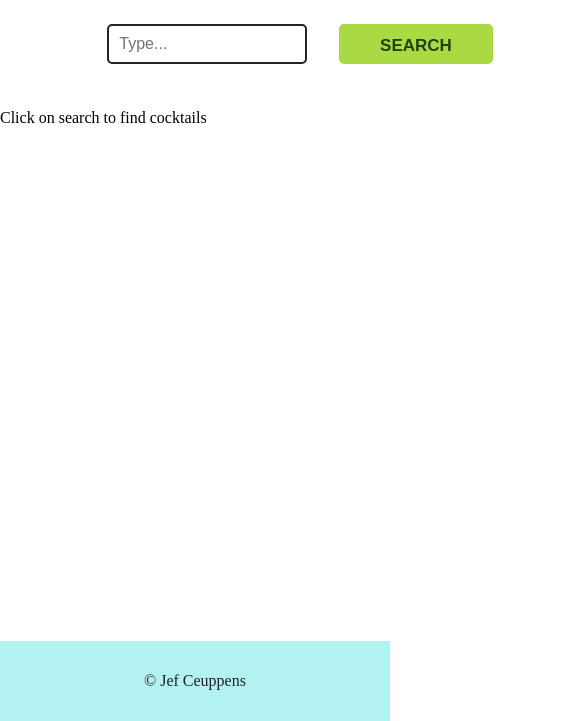
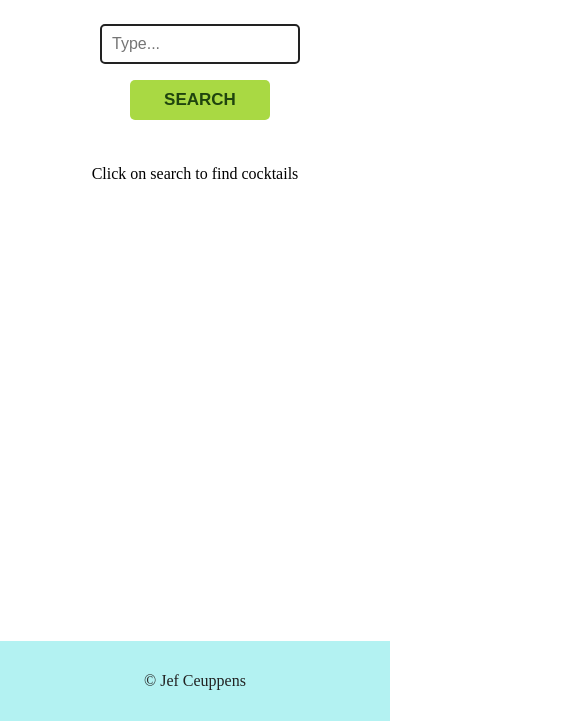
Before and after one commit to JefC-94/cocktail-app, a website built with Parcel: page index.html in a window 390 px wide. Shown: the part 123-844 px from the top of the page, 585 px wide, since content can reach past the window. Built offline with nearby package versions, Linux system fonts and the light colour scheme.

Commit message:
style update: responsive

```diff
--- a/css/style.scss
+++ b/css/style.scss
@@ -55,7 +55,7 @@ form{
   }
 
   input#submitBtn{
-    padding:.7em 2.4em;
+    width:140px;
     height:40px;
     background:#A9D943;
     color:#1f440e;
@@ -124,7 +124,31 @@ form{
   }
 }
 
+@media screen and (max-width:900px){
 
+  form{
+    flex-direction: column;
+    align-items:center;
+    width:400px;
+
+    input#cocktailInput{
+      margin-right:0;
+      margin-bottom:1em;
+    }
+
+    #submitBtn{
+      width:50px;
+    }
+
+  }
+
+  .cocktail-grid{
+    flex-direction: column;
+    width:90%;
+    align-items: center;
+  }
+
+}
 
 
 footer{
--- a/js/Cocktail.js
+++ b/js/Cocktail.js
@@ -10,12 +10,10 @@ class Cocktail{
     generateIngredients(){
         const ingredients = [];
         for(let i = 1; i < 16; i++){
-           //console.log(this.dataObj[`strIngredient${i}`]);
            if(this.dataObj[`strIngredient${i}`]){
             ingredients.push(this.dataObj[`strIngredient${i}`]);
            }
         }
-        console.log(ingredients);
         return ingredients.map(el => `<li>${el}</li>`).join('');
     }
 
```
